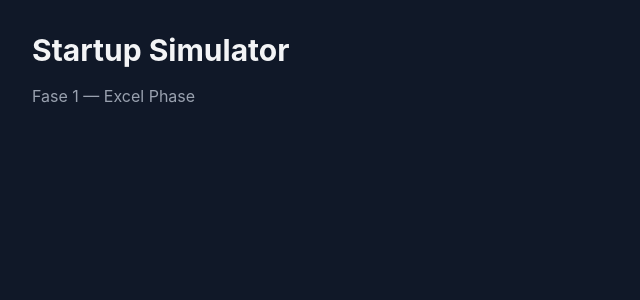
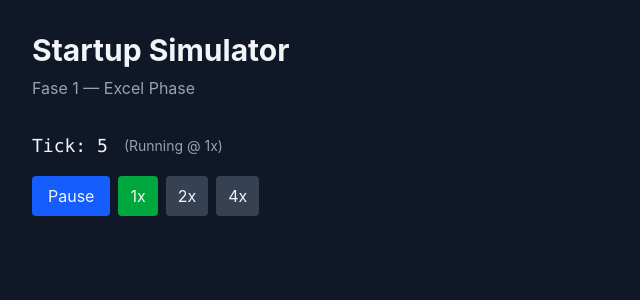
Before and after one commit to Apewww/startup-simulator, a React (Vite) app: page / in a window 1280 px wide. Shown: the top 300 px of the page, without its empty margins (0-640 px from the left). Built offline with nearby package versions, Linux system fonts and the light colour scheme.

Commit message:
Implement basic game loop (tick system + pause/speed controls)

```diff
--- a/src/App.tsx
+++ b/src/App.tsx
@@ -1,8 +1,50 @@
+import { useEffect } from 'react';
+import { useGameStore } from './store/gameStore';
+
 function App() {
+  const { tick, isPaused, speed, togglePause, setSpeed, incrementTick } = useGameStore();
+
+  useEffect(() => {
+    if (isPaused) return;
+    const interval = setInterval(incrementTick, 1000 / speed);
+    return () => clearInterval(interval);
+  }, [isPaused, speed, incrementTick]);
+
   return (
     <div className="min-h-screen bg-gray-900 text-gray-100 p-8">
-      <h1 className="text-3xl font-bold mb-4">Startup Simulator</h1>
-      <p className="text-gray-400">Fase 1 — Excel Phase</p>
+      <h1 className="text-3xl font-bold mb-2">Startup Simulator</h1>
+      <p className="text-gray-400 mb-8">Fase 1 — Excel Phase</p>
+
+      <div className="max-w-md space-y-4">
+        <div className="flex items-center gap-4">
+          <span className="text-lg font-mono">Tick: {tick}</span>
+          <span className="text-sm text-gray-400">
+            ({isPaused ? 'PAUSED' : `Running @ ${speed}x`})
+          </span>
+        </div>
+
+        <div className="flex gap-2">
+          <button
+            onClick={togglePause}
+            className="px-4 py-2 bg-blue-600 hover:bg-blue-700 rounded transition-colors"
+          >
+            {isPaused ? 'Play' : 'Pause'}
+          </button>
+          {([1, 2, 4] as const).map((s) => (
+            <button
+              key={s}
+              onClick={() => setSpeed(s)}
+              className={`px-3 py-2 rounded transition-colors ${
+                speed === s
+                  ? 'bg-green-600 cursor-default'
+                  : 'bg-gray-700 hover:bg-gray-600'
+              }`}
+            >
+              {s}x
+            </button>
+          ))}
+        </div>
+      </div>
     </div>
   );
 }
--- /dev/null
+++ b/src/store/gameStore.ts
@@ -0,0 +1,21 @@
+import { create } from 'zustand';
+
+export type GameSpeed = 1 | 2 | 4;
+
+interface GameState {
+  tick: number;
+  isPaused: boolean;
+  speed: GameSpeed;
+  togglePause: () => void;
+  setSpeed: (speed: GameSpeed) => void;
+  incrementTick: () => void;
+}
+
+export const useGameStore = create<GameState>((set) => ({
+  tick: 0,
+  isPaused: false,
+  speed: 1,
+  togglePause: () => set((state) => ({ isPaused: !state.isPaused })),
+  setSpeed: (speed) => set({ speed }),
+  incrementTick: () => set((state) => ({ tick: state.tick + 1 })),
+}));
```
